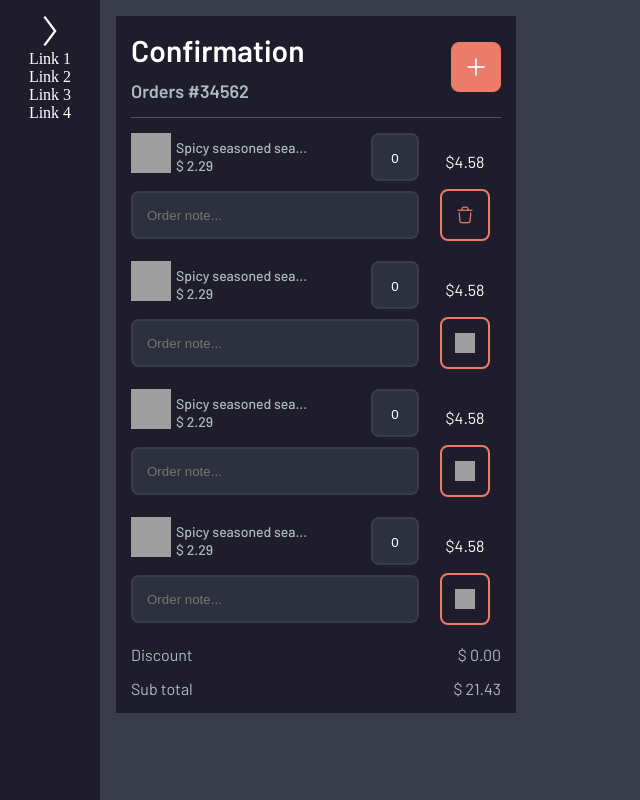
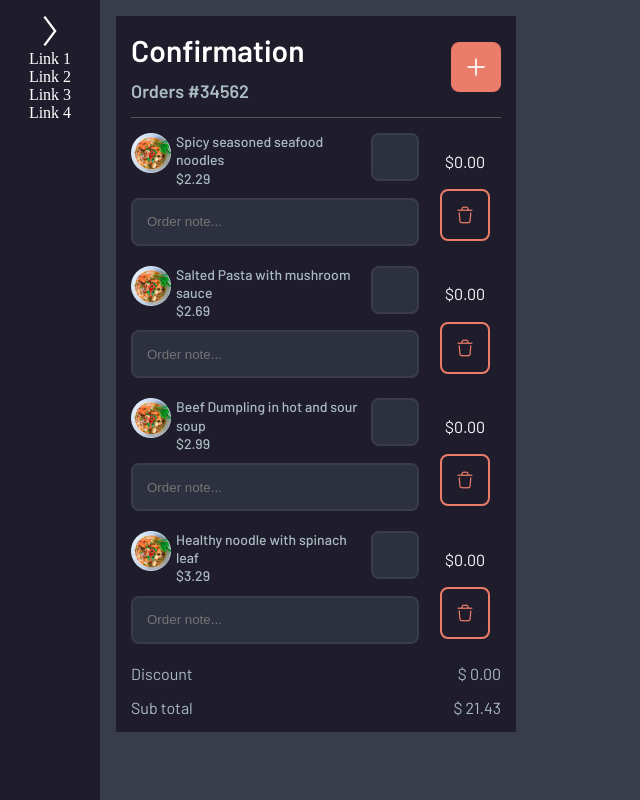
Before and after one commit to altugaltuner/food-order-altug, a React (Vite) app: page / in a window 1280 px wide. Shown: the whole page, without its empty margins (0-640 px from the left). Built offline with nearby package versions, Linux system fonts and the light colour scheme; no server answers; the database is empty; sample sign-in values are in the browser's storage; grey boxes are pictures that could not be loaded.

Commit message:
Function of total pay calcuation has written

```diff
--- a/src/components/OrderConfirmation/OrderConfirmation.jsx
+++ b/src/components/OrderConfirmation/OrderConfirmation.jsx
@@ -3,15 +3,44 @@ import "./OrderConfirmation.scss";
 
 function OrderConfirmation() {
 
-    let [choosedTotalPiece, setChoosedTotalPiece] = useState(0);
-    let [priceOfOrder, setpriceOfOrder] = useState(4.58);
+    let [choosedTotalPieces, setChoosedTotalPieces] = useState({});
+    let [priceOfOrder, setpriceOfOrder] = useState(0);
+
+    // foodItems artık bir state
+    const [foodItems, setFoodItems] = useState([
+        { id: 1, name: "Spicy seasoned seafood noodles", price: 2.29, imageSrc: "../src/assets/food1.png", quantity: 0, totalPrice: 0 },
+        { id: 2, name: "Salted Pasta with mushroom sauce", price: 2.69, imageSrc: "../src/assets/food1.png", quantity: 0, totalPrice: 0 },
+        { id: 3, name: "Beef Dumpling in hot and sour soup", price: 2.99, imageSrc: "../src/assets/food1.png", quantity: 0, totalPrice: 0 },
+        { id: 4, name: "Healthy noodle with spinach leaf", price: 3.29, imageSrc: "../src/assets/food1.png", quantity: 0, totalPrice: 0 },
+    ]);
+
+    // Bu ifadeyle, kullanıcının girdiği value değerinin boş bir string olup olmadığı ya da sadece sayılardan mı oluştuğu kontrol edilir.
+    // Eğer value boş bir stringse veya sadece sayılardan oluşuyorsa, value'yu sayıya çevirir (parseInt(value, 10)). Değilse, miktarı 0 olarak ayarlar.
+    // Bu, yalnızca geçerli miktarların kaydedilmesini sağlar.
+    const handlePieceChange = (id, value) => {
+        setFoodItems(foodItems.map(item => {
+            if (item.id === id) {
+                const quantity = value === '' || (/^\d+$/).test(value) ? parseInt(value, 10) : 0;
+                return { ...item, quantity, totalPrice: quantity * item.price };
+                // Mevcut item objesinin bir kopyası alınır (...item), ve quantity ile totalPrice özellikleri yeni hesaplanan değerlerle güncellenir.
+            }
+            return item;
+            // Eğer mevcut item'ın idsi fonksiyona verilen id ile eşleşmiyorsa, item herhangi bir değişiklik yapılmadan direkt olarak dönülür.
+        }));
+    };
+
+    // Silme işlevi : DeleteMeal Fonksiyonu: deleteMeal fonksiyonu, aldığı id değerine göre hangi yemeğin silineceğini anlar. Fonksiyon, filter metoduyla foodItems dizisinde dolaşır ve her bir öğenin id değeri ile fonksiyona argüman olarak verilen id değerini karşılaştırır. Eşleşmeyen (yani silinmesi gerekmeyen) öğeler yeni bir dizi oluşturmak üzere kullanılır. Eşleşen öğe (silinmesi gereken yemek) bu yeni dizide yer almaz.
+    const deleteMeal = (id) => {
+        const newFoodItems = foodItems.filter(item => item.id !== id);
+        setFoodItems(newFoodItems);
+    };
+
 
     const addingButtonImg = "../src/assets/adding-button.png";
     const dustbin = "../src/assets/dustbin-logo.png";
-    const food1 = "/food1.png";
-    const food2 = "/food2.png";
-    const food3 = "/food3.png";
-    const food4 = "/food4.png";
+    const food1 = "../src/assets/food1.png";
+
+
 
     return (
         <div>
@@ -27,100 +56,38 @@ function OrderConfirmation() {
                     </div>
                 </div>
 
-                <div className="order-conf-body">
+                {/* Map Metodu: foodItems.map(...) kullandığınızda, foodItems dizisindeki her bir öğe için bir döngü oluşturursunuz. Bu döngü içinde, her öğenin kendine ait bir div bloğu (ve içinde çöp kutusu butonu) oluşturulur. Her bir div ve içerdiği buton, o anki döngüdeki öğenin (foodItem) verileriyle (özellikle id değeriyle) ilişkilendirilmiş olur. */}
+
+                {foodItems.map((foodItem) => (
+                    <div className="order-conf-body" key={foodItem.id}>
 
                         <div className="conf-left-order-part">
                             <div className="conf-pic-and-name-and-price">
                                 <div className="bitmiyor">
-                                <img src={food1} alt="" srcset="" className="food-photos-order-conf" />
+                                    <img src={foodItem.imageSrc} alt="" className="food-photos-order-conf" />
                                     <div className="name-and-price">
-                                    <p className="name-and-price-p">Spicy seasoned sea...</p>
-                                    <p className="name-and-price-p">$ 2.29</p>
+                                        <p className="name-and-price-p">{foodItem.name}</p>
+                                        <p className="name-and-price-p">${foodItem.price.toFixed(2)}</p>
                                     </div>
                                 </div>
-                            <input type="text" className="total-piece-of-food" value={choosedTotalPiece} />
+                                <input type="text" className="total-piece-of-food" onChange={(e) => handlePieceChange(foodItem.id, e.target.value)}
+                                    value={foodItem.quantity || ''}
+                                />
+
                             </div>
 
                             <input type="text" className="food-customer-note" placeholder="Order note..." />
                         </div>
 
+                        {/* OnClick Olayı: Çöp kutusu butonuna tıklandığında tetiklenen onClick olayında, deleteMeal(foodItem.id) ifadesi kullanılır. Bu ifade, tıklanan butonun ait olduğu foodItem öğesinin id değerini deleteMeal fonksiyonuna argüman olarak geçirir. */}
+
                         <div className="conf-right-order-part">
-                        <p className="price-of-order-conf">${priceOfOrder}</p>
-                        <button type="reset" className="reset-button-conf"><img src={dustbin} alt="" srcset="" className="reset-button-conf-img" /></button>
+                            <p className="price-of-order-conf">${foodItem.totalPrice.toFixed(2)}</p>
+                            <button type="reset" className="reset-button-conf" onClick={() => deleteMeal(foodItem.id)}><img src={dustbin} alt="Reset" className="reset-button-conf-img" /></button>
                         </div>
                     </div>
+                ))}
 
-
-                {/* deneme amaçlı tekrar */}
-
-                <div className="order-conf-body">
-
-                    <div className="conf-left-order-part">
-                        <div className="conf-pic-and-name-and-price">
-                            <div className="bitmiyor">
-                                <img src={food1} alt="" srcset="" className="food-photos-order-conf" />
-                                <div className="name-and-price">
-                                    <p className="name-and-price-p">Spicy seasoned sea...</p>
-                                    <p className="name-and-price-p">$ 2.29</p>
-                                </div>
-                            </div>
-                            <input type="text" className="total-piece-of-food" value={choosedTotalPiece} />
-                        </div>
-
-                        <input type="text" className="food-customer-note" placeholder="Order note..." />
-                    </div>
-
-                    <div className="conf-right-order-part">
-                        <p className="price-of-order-conf">${priceOfOrder}</p>
-                        <button type="reset" className="reset-button-conf"><img src="dustbin" alt="" srcset="" className="reset-button-conf-img" /></button>
-                    </div>
-                </div>
-
-                <div className="order-conf-body">
-
-                    <div className="conf-left-order-part">
-                        <div className="conf-pic-and-name-and-price">
-                            <div className="bitmiyor">
-                                <img src={food1} alt="" srcset="" className="food-photos-order-conf" />
-                                <div className="name-and-price">
-                                    <p className="name-and-price-p">Spicy seasoned sea...</p>
-                                    <p className="name-and-price-p">$ 2.29</p>
-                                </div>
-                            </div>
-                            <input type="text" className="total-piece-of-food" value={choosedTotalPiece} />
-                        </div>
-
-                        <input type="text" className="food-customer-note" placeholder="Order note..." />
-                    </div>
-
-                    <div className="conf-right-order-part">
-                        <p className="price-of-order-conf">${priceOfOrder}</p>
-                        <button type="reset" className="reset-button-conf"><img src="dustbin" alt="" srcset="" className="reset-button-conf-img" /></button>
-                    </div>
-                </div>
-
-                <div className="order-conf-body">
-
-                    <div className="conf-left-order-part">
-                        <div className="conf-pic-and-name-and-price">
-                            <div className="bitmiyor">
-                                <img src={food1} alt="" srcset="" className="food-photos-order-conf" />
-                                <div className="name-and-price">
-                                    <p className="name-and-price-p">Spicy seasoned sea...</p>
-                                    <p className="name-and-price-p">$ 2.29</p>
-                                </div>
-                            </div>
-                            <input type="text" className="total-piece-of-food" value={choosedTotalPiece} />
-                        </div>
-
-                        <input type="text" className="food-customer-note" placeholder="Order note..." />
-                    </div>
-
-                    <div className="conf-right-order-part">
-                        <p className="price-of-order-conf">${priceOfOrder}</p>
-                        <button type="reset" className="reset-button-conf"><img src="dustbin" alt="" srcset="" className="reset-button-conf-img" /></button>
-                    </div>
-                </div>
 
                 <div className="discount-subtotal-div-line"></div>
 
--- a/src/components/OrderConfirmation/OrderConfirmation.scss
+++ b/src/components/OrderConfirmation/OrderConfirmation.scss
@@ -144,12 +144,23 @@
                 align-items: center;
                 border: 2px solid #EA7C69;
                 background-color: #1F1D2B;
+                cursor: pointer;
+
+
 
                 .reset-button-conf-img {
                     width: 20px;
                     height: 20px;
 
                 }
+            }
+
+            .reset-button-conf:hover {
+                background-color: #37334b;
+            }
+
+            .reset-button-conf:active {
+                background-color: #111018;
             }
         }
     }
```
Also changed, not shown: src/assets/food1.png (added). Lines whose indentation alone changed are shown as unchanged.
